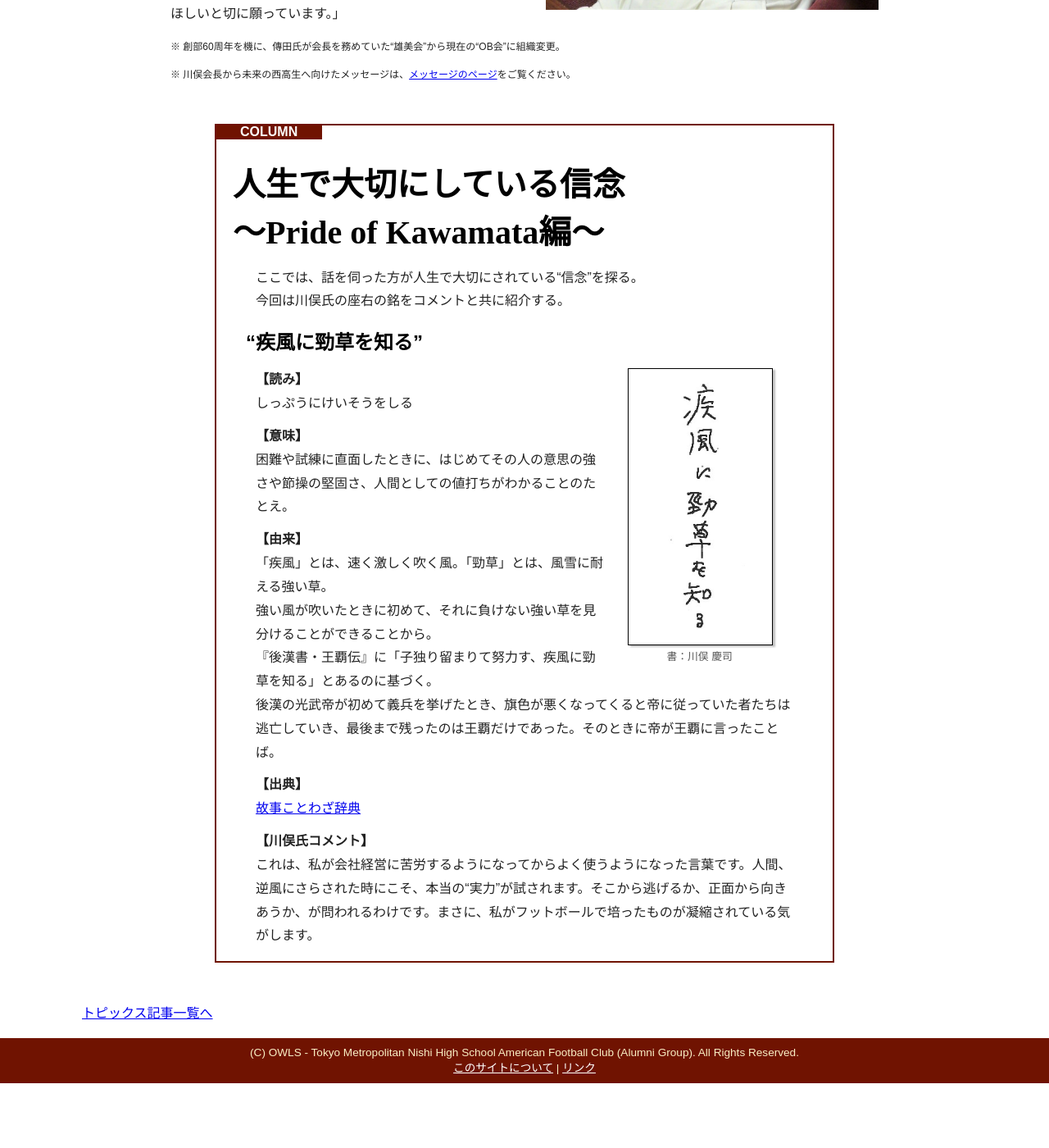
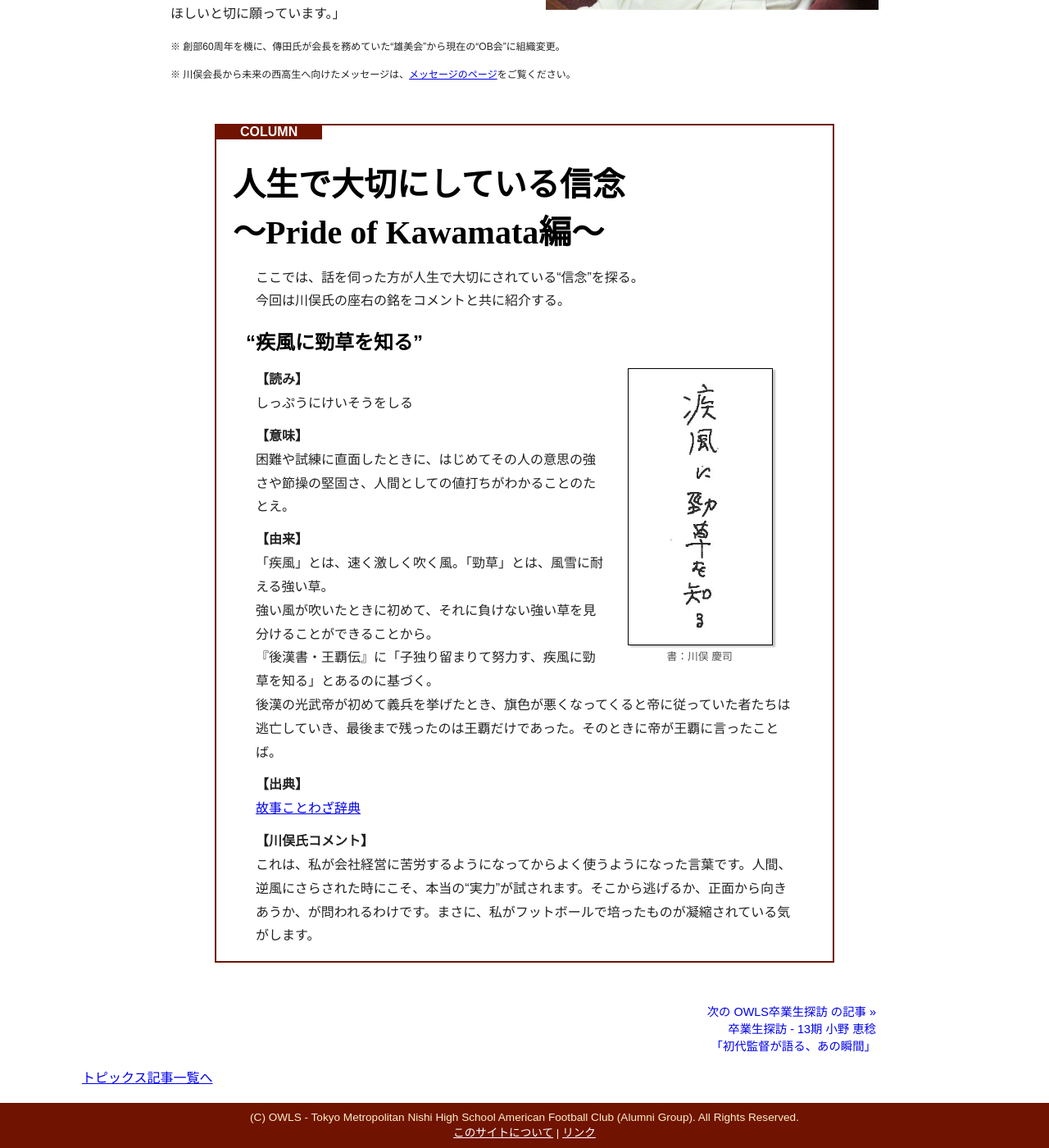
Before and after one commit to numa72/nishi-owls, a Jekyll site: the page built from _posts/2021/2021-09-20-obog01-kawamata.md, in a window 1280 px wide and 1400 px high, scrolled down 5602 px. Shown: the whole window at 82% size. Built offline with Jekyll 4.4.1, drawn with Linux system fonts in a browser that asks for light colours; some web fonts are replaced; before the commit the page ends 6923 px from its top, so only the background shows below that.

Commit message:
start preparing next interview post

```diff
--- /dev/null
+++ b/_posts/2021/2021-11-14-obog02-ono.md
@@ -0,0 +1,36 @@
+---
+tags: visit-obog
+title: 卒業生探訪 - 13期 小野 恵稔<br/>「初代監督が語る、あの瞬間」
+image: 2021/ono/main.jpg
+social_description: "今からおよそ60年前、まだ“タッチフットボール部”だった時代のOWLSや西高の雰囲気。OWLSでの経験がその後の人生に及ぼした影響。そして、OB会会長として創部100周年に向けて願うことを紐解いていく。"
+social_image: "/assets/images/topics/2021/ono/main.jpg"
+---
+
+<div class="topic-heading">
+<div class="topic-lead">
+連載企画<br/>
+「OWLS 卒業生探訪 ～あの期、あの人～」<br/>
+Vol.2 13期 小野 恵稔
+</div>
+<div class="topic-title">
+初代監督が語る、あの瞬間
+</div>
+</div>
+
+各界で活躍されるOWLS卒業生を紹介する連載企画“OWLS 卒業生探訪～あの期、あの人～”の第2回は初代監督の小野恵稔氏（13期）に話を伺った。
+
+
+<p class='footnote'>
+※ 本企画では、チーム名が“OWLS”と定められる前の時代も含めて“OWLS”と表記します。
+</p>
+
+### セクションタイトル
+
+<div class="image-box left">
+<img src="/assets/images/topics/2021/ono/ono0.jpg" alt="小野氏写真"><br/>
+<strong>小野 恵稔（おの ○○）</strong><br/>
+1942年生まれ。都立西高13期。<br/>
+以下プロフィール。。。。。
+</div>
+
+本文。
--- a/_sass/topics.scss
+++ b/_sass/topics.scss
@@ -115,6 +115,9 @@ $mobile-content-width: 90%;
     width: $desktop-content-width;
 
     margin: 1em auto;
+
+    clear: both;
+
     a {
         display: block;
         box-sizing: border-box;
```
Also changed, not shown: assets/images/topics/2021/ono/main.jpg (added), assets/images/topics/2021/ono/ono0.jpg (added), 2 other files.
